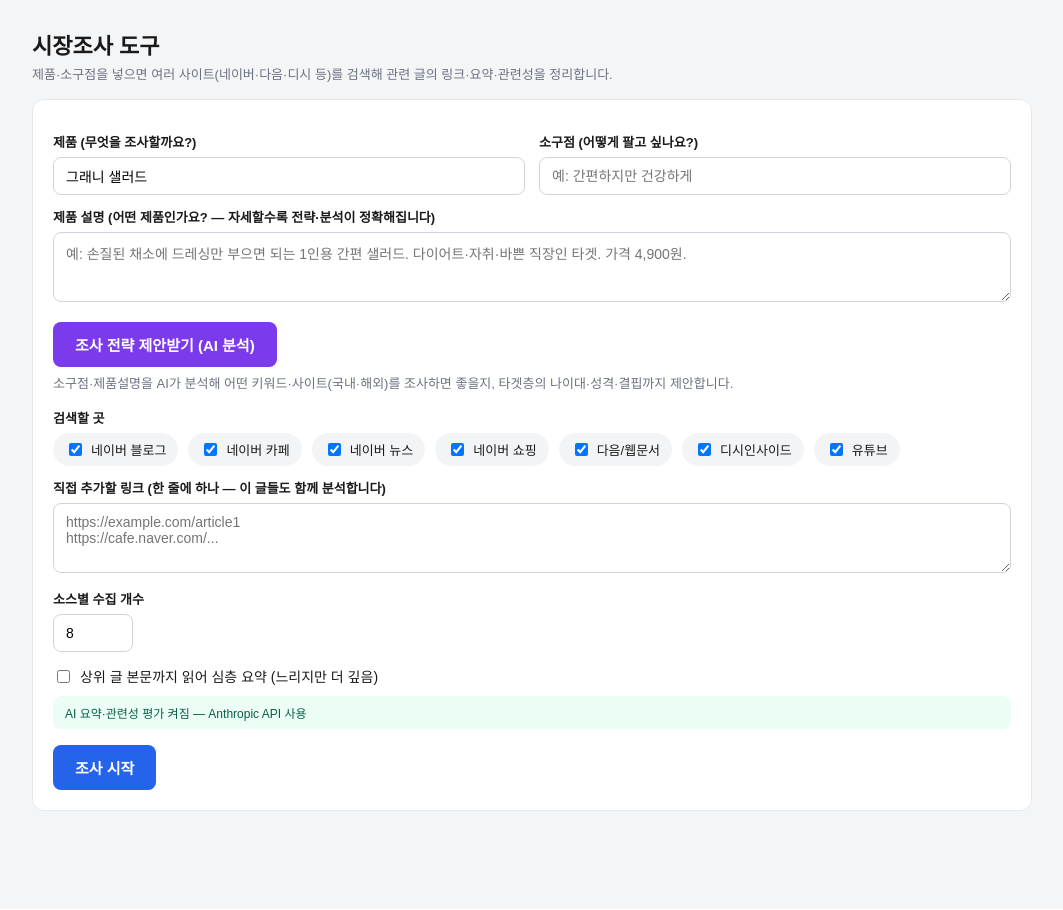
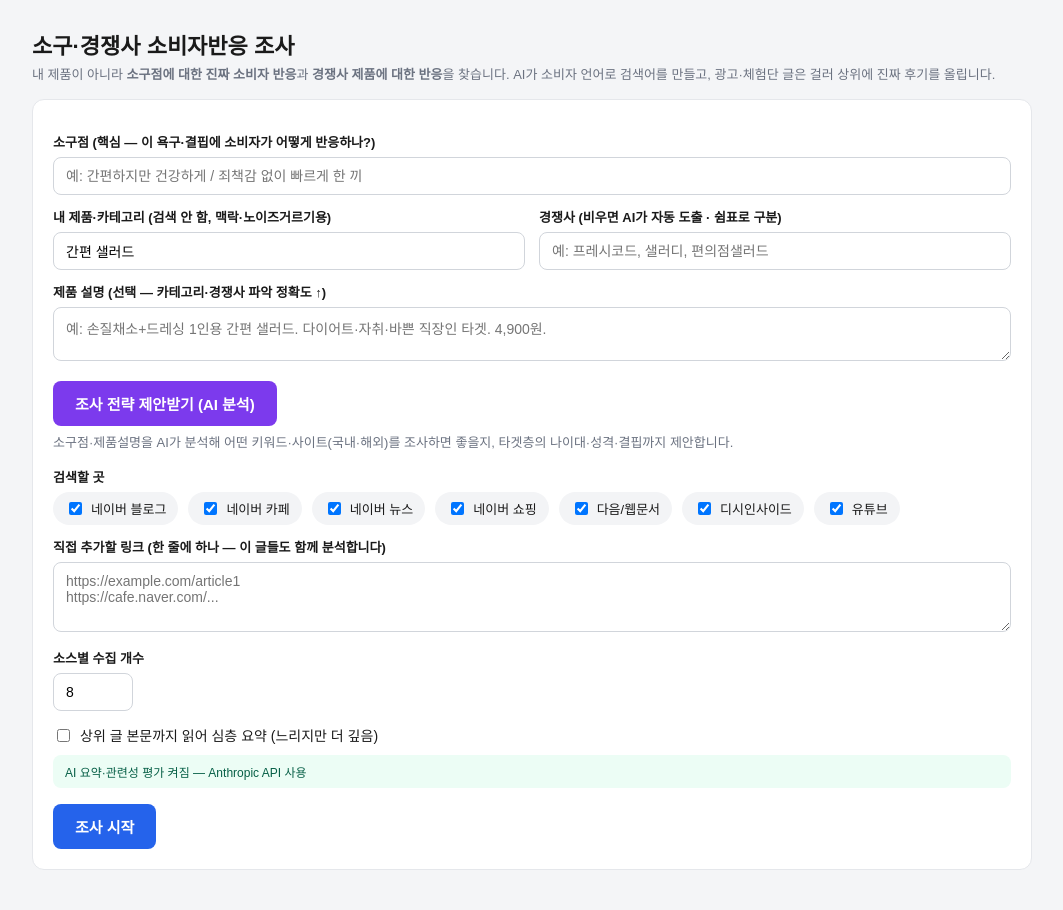
Before and after one commit to LeeTaeYoon10/market-research, a Flask app: page / in a window 1280 px wide. Shown: the top 910 px of the page, without its empty margins (108-1171 px from the left). Before the commit the page ends 811 px from the top, so only its background shows below. Run offline with Flask 3, Linux system fonts and the light colour scheme; some libraries are stand-ins or nearby versions.

Commit message:
검색 방향 전면 전환: 내 제품 검색 → 소구·경쟁사 소비자반응 검색
핵심: 내 제품명이 아니라 (1)소구점에 대한 진짜 소비자 반응 (2)경쟁사 제품 반응을 찾는다.
- summarizer.plan_consumer_search: 소구를 소비자 결핍·감정 언어 검색어로 변환(제품명 없이) + 경쟁사 자동도출 + 경쟁사 반응 검색어
- summarize 개편: authentic(진짜 소비자글 1~5, 광고·체험단은 낮게)·sentiment(긍/부/중/혼합) 추가, 진짜소비자+소구관련 순 정렬
- app /search: appeal 필수, product는 카테고리(맥락)로만 사용, competitors 입력 지원. 응답에 도출 경쟁사·검색어 포함
- UI: 소구점 핵심 입력, 경쟁사칸, 결과표(소구관련/진짜소비자/감성), 검색어·경쟁사 표시
- CSV 컬럼 갱신

Co-Authored-By: Claude Opus 4.8 (1M context) <noreply@anthropic.com>

```diff
--- a/app.py
+++ b/app.py
@@ -68,49 +68,59 @@ def plan_to_notion():
 @app.route("/search", methods=["POST"])
 def search():
     data = request.get_json()
-    product = (data.get("product") or "").strip()
+    # product 필드 = 내 제품/카테고리(검색 대상 아님, 맥락·노이즈거르기용)
+    category = (data.get("product") or "").strip()
     product_desc = (data.get("product_desc") or "").strip()
     appeal = (data.get("appeal") or "").strip()
+    competitors_in = (data.get("competitors") or "").strip()
     source_keys = data.get("sources") or ["naver_blog", "naver_cafe", "naver_news", "daum"]
     per_source = int(data.get("per_source") or 8)
     deep = bool(data.get("deep"))
     custom_urls = [u.strip() for u in (data.get("custom_urls") or "").splitlines() if u.strip()]
 
-    if not product and not custom_urls:
-        return jsonify({"error": "제품명을 입력하거나 직접 링크를 넣어주세요."}), 400
+    if not appeal and not custom_urls:
+        return jsonify({"error": "소구점을 입력하거나 직접 링크를 넣어주세요. (이 도구는 소구·경쟁사에 대한 소비자 반응을 찾습니다)"}), 400
 
-    # 1) 검색어 확장
-    queries = summarizer.expand_queries(product, appeal, product_desc) if product else []
+    # 1) 소구·경쟁사 중심 검색 설계 (내 제품은 검색하지 않음)
+    plan = summarizer.plan_consumer_search(appeal, category, competitors_in, product_desc) if appeal else \
+        {"competitors": [], "consumer_queries": [], "competitor_queries": []}
+    competitors = plan.get("competitors", [])
+    cq = [d.get("q", "") for d in plan.get("consumer_queries", []) if d.get("q")]
+    kq = [d.get("q", "") for d in plan.get("competitor_queries", []) if d.get("q")]
+    queries = list(dict.fromkeys(cq + kq))  # 소구 소비자언어 + 경쟁사 반응
     # 2) 검색 수집 + 직접 링크 수집
     raw = collector.search(queries, source_keys, per_source=per_source, headless=True) if queries else []
     custom = collector.fetch_custom(custom_urls, headless=True)
     allitems = custom + raw
-    # 3) 요약·관련성 평가
-    results = summarizer.summarize(allitems, product or "(직접 링크)", appeal, product_desc)
+    # 3) 진짜 소비자글 + 소구 관련성 평가
+    results = summarizer.summarize(allitems, appeal, category, competitors)
     # 4) (옵션) 상위 글 본문 깊은 요약
     if deep and summarizer.ai_mode():
-        top = [it for it in results if (it.get("relevance") or 0) >= 4][:6]
+        top = [it for it in results if (it.get("authentic") or 0) >= 4][:6]
         need = [it["url"] for it in top if not it.get("fulltext")]
         ft = collector.fetch_fulltext_many(need, headless=True)
-        summarizer.deep_summarize(top, product, appeal, ft)
+        summarizer.deep_summarize(top, category, appeal, ft)
     # 5) 조사 개요 + 추이
     overview = analytics.build_overview(results, queries)
     trend = analytics.build_trend(results)
 
-    LAST.update(product=product, product_desc=product_desc, appeal=appeal,
+    LAST.update(product=category, product_desc=product_desc, appeal=appeal,
                 results=results, overview=overview, trend=trend)
     return jsonify({"count": len(results), "queries": queries, "results": results,
-                    "overview": overview, "trend": trend})
+                    "overview": overview, "trend": trend,
+                    "competitors": competitors,
+                    "consumer_queries": plan.get("consumer_queries", []),
+                    "competitor_queries": plan.get("competitor_queries", [])})
 
 
 @app.route("/export.csv")
 def export_csv():
     buf = io.StringIO()
     w = csv.writer(buf)
-    w.writerow(["소스", "제목", "관련성", "소구부합", "발행월", "요약", "심층요약", "링크", "검색어"])
+    w.writerow(["소스", "제목", "소구관련", "진짜소비자", "감성", "발행월", "요약", "심층요약", "링크", "검색어"])
     for it in LAST.get("results", []):
         w.writerow([it.get("source"), it.get("title"), it.get("relevance"),
-                    it.get("appeal_fit"), it.get("date"), it.get("summary"),
+                    it.get("authentic"), it.get("sentiment"), it.get("date"), it.get("summary"),
                     (it.get("deep_summary") or "").replace("\n", " "), it.get("url"), it.get("query")])
     out = "﻿" + buf.getvalue()
     return Response(out, mimetype="text/csv",
--- a/templates/index.html
+++ b/templates/index.html
@@ -61,23 +61,26 @@
 </head>
 <body>
 <div class="wrap">
-  <h1>시장조사 도구</h1>
-  <div class="sub">제품·소구점을 넣으면 여러 사이트(네이버·다음·디시 등)를 검색해 관련 글의 링크·요약·관련성을 정리합니다.</div>
+  <h1>소구·경쟁사 소비자반응 조사</h1>
+  <div class="sub">내 제품이 아니라 <b>소구점에 대한 진짜 소비자 반응</b>과 <b>경쟁사 제품에 대한 반응</b>을 찾습니다. AI가 소비자 언어로 검색어를 만들고, 광고·체험단 글은 걸러 상위에 진짜 후기를 올립니다.</div>
 
   <div class="card">
+    <label>소구점 (핵심 — 이 욕구·결핍에 소비자가 어떻게 반응하나?)</label>
+    <input type="text" id="appeal" placeholder="예: 간편하지만 건강하게 / 죄책감 없이 빠르게 한 끼">
+
     <div class="row">
       <div>
-        <label>제품 (무엇을 조사할까요?)</label>
-        <input type="text" id="product" placeholder="예: 그래니 샐러드" value="그래니 샐러드">
+        <label>내 제품·카테고리 (검색 안 함, 맥락·노이즈거르기용)</label>
+        <input type="text" id="product" placeholder="예: 간편 샐러드" value="간편 샐러드">
       </div>
       <div>
-        <label>소구점 (어떻게 팔고 싶나요?)</label>
-        <input type="text" id="appeal" placeholder="예: 간편하지만 건강하게">
+        <label>경쟁사 (비우면 AI가 자동 도출 · 쉼표로 구분)</label>
+        <input type="text" id="competitors" placeholder="예: 프레시코드, 샐러디, 편의점샐러드">
       </div>
     </div>
 
-    <label>제품 설명 (어떤 제품인가요? — 자세할수록 전략·분석이 정확해집니다)</label>
-    <textarea id="productDesc" rows="3" placeholder="예: 손질된 채소에 드레싱만 부으면 되는 1인용 간편 샐러드. 다이어트·자취·바쁜 직장인 타겟. 가격 4,900원."></textarea>
+    <label>제품 설명 (선택 — 카테고리·경쟁사 파악 정확도 ↑)</label>
+    <textarea id="productDesc" rows="2" placeholder="예: 손질채소+드레싱 1인용 간편 샐러드. 다이어트·자취·바쁜 직장인 타겟. 4,900원."></textarea>
 
     <button id="planBtn" onclick="plan()" style="background:#7c3aed;">조사 전략 제안받기 (AI 분석)</button>
     <div class="sub" style="margin-top:6px;">소구점·제품설명을 AI가 분석해 어떤 키워드·사이트(국내·해외)를 조사하면 좋을지, 타겟층의 나이대·성격·결핍까지 제안합니다.</div>
@@ -156,7 +159,7 @@
     </div>
     <div id="queries" class="sub"></div>
     <table>
-      <thead><tr><th>소스</th><th>제목·요약</th><th>관련</th><th>소구</th><th>링크</th></tr></thead>
+      <thead><tr><th>소스</th><th>제목·소비자 반응 요약</th><th>소구<br>관련</th><th>진짜<br>소비자</th><th>감성</th><th>링크</th></tr></thead>
       <tbody id="tbody"></tbody>
     </table>
   </div>
@@ -249,21 +252,22 @@ async function run() {
   const product = document.getElementById('product').value.trim();
   const product_desc = document.getElementById('productDesc').value.trim();
   const appeal = document.getElementById('appeal').value.trim();
+  const competitors = document.getElementById('competitors').value.trim();
   const sources = [...document.querySelectorAll('.src:checked')].map(c => c.value);
   const per_source = document.getElementById('per').value;
   const custom_urls = document.getElementById('custom').value;
   const deep = document.getElementById('deep').checked;
-  if (!product && !custom_urls.trim()) { alert('제품명을 입력하거나 링크를 넣어주세요.'); return; }
+  if (!appeal && !custom_urls.trim()) { alert('소구점을 입력하거나 링크를 넣어주세요.'); return; }
 
   const btn = document.getElementById('run');
   btn.disabled = true; btn.textContent = '검색 중...';
   document.getElementById('status').textContent =
-    '크롬으로 검색·요약 중입니다.' + (deep ? ' 본문 심층 요약은 시간이 더 걸려요.' : '') + ' 30초~3분 소요...';
+    'AI가 소구·경쟁사 검색어를 짜고 크롬으로 소비자 글을 수집·평가 중입니다.' + (deep ? ' 본문 심층 요약은 시간이 더 걸려요.' : '') + ' 1~3분 소요...';
 
   try {
     const res = await fetch('/search', {
       method: 'POST', headers: {'Content-Type':'application/json'},
-      body: JSON.stringify({product, product_desc, appeal, sources, per_source, custom_urls, deep})
+      body: JSON.stringify({product, product_desc, appeal, competitors, sources, per_source, custom_urls, deep})
     });
     const data = await res.json();
     if (data.error) { document.getElementById('status').textContent = '오류: ' + data.error; return; }
@@ -300,22 +304,35 @@ function renderTrend(t) {
   });
 }
 
+const SENT = {'긍정':['#dcfce7','#166534'],'부정':['#fee2e2','#991b1b'],'중립':['#f3f4f6','#374151'],'혼합':['#fef9c3','#854d0e']};
+function sentTag(s){ const c=SENT[s]; return c?`<span style="background:${c[0]};color:${c[1]};font-size:11px;padding:2px 7px;border-radius:8px;">${s}</span>`:'-'; }
+
 function renderResults(data) {
   document.getElementById('resultCard').style.display = 'block';
-  document.getElementById('resultCount').textContent = '결과 ' + data.count + '건';
-  document.getElementById('queries').textContent =
-    data.queries && data.queries.length ? ('사용한 검색어: ' + data.queries.join(' · ')) : '';
+  document.getElementById('resultCount').textContent = '진짜 소비자 글 ' + data.count + '건 (진짜소비자·소구관련 높은 순)';
+  // 도출된 경쟁사 + 검색어를 보여줌
+  let head = '';
+  if (data.competitors && data.competitors.length)
+    head += '<b>조사한 경쟁사:</b> ' + data.competitors.map(esc).join(' · ') + '<br>';
+  const cq = (data.consumer_queries||[]).map(d=>esc(d.q));
+  const kq = (data.competitor_queries||[]).map(d=>esc(d.q));
+  if (cq.length) head += '<b>소구 소비자언어 검색:</b> ' + cq.join(' · ') + '<br>';
+  if (kq.length) head += '<b>경쟁사 반응 검색:</b> ' + kq.join(' · ');
+  document.getElementById('queries').innerHTML = head;
   const tb = document.getElementById('tbody');
   tb.innerHTML = '';
   for (const it of data.results) {
     const tr = document.createElement('tr');
     const cust = it.source === '직접 추가' ? ' cust' : '';
     const deep = it.deep_summary ? `<div class="deep">${esc(it.deep_summary)}</div>` : '';
+    const auth = it.authentic||'-';
+    const authColor = (auth>=4)?'#166534':(auth<=2&&auth!=='-')?'#991b1b':'#374151';
     tr.innerHTML = `
       <td><span class="tag${cust}">${esc(it.source||'')}</span>${it.date?'<br><span class="sub">'+it.date+'</span>':''}</td>
       <td><b>${esc(it.title||'')}</b><br><span style="color:#4b5563">${esc(it.summary||'')}</span>${deep}</td>
       <td class="score">${it.relevance||'-'}</td>
-      <td class="score">${it.appeal_fit||'-'}</td>
+      <td class="score" style="color:${authColor}">${auth}</td>
+      <td style="text-align:center">${sentTag(it.sentiment)}</td>
       <td><a href="${it.url}" target="_blank">바로가기</a></td>`;
     tb.appendChild(tr);
   }
```
Also changed, not shown: summarizer.py (+62 -12 lines).
